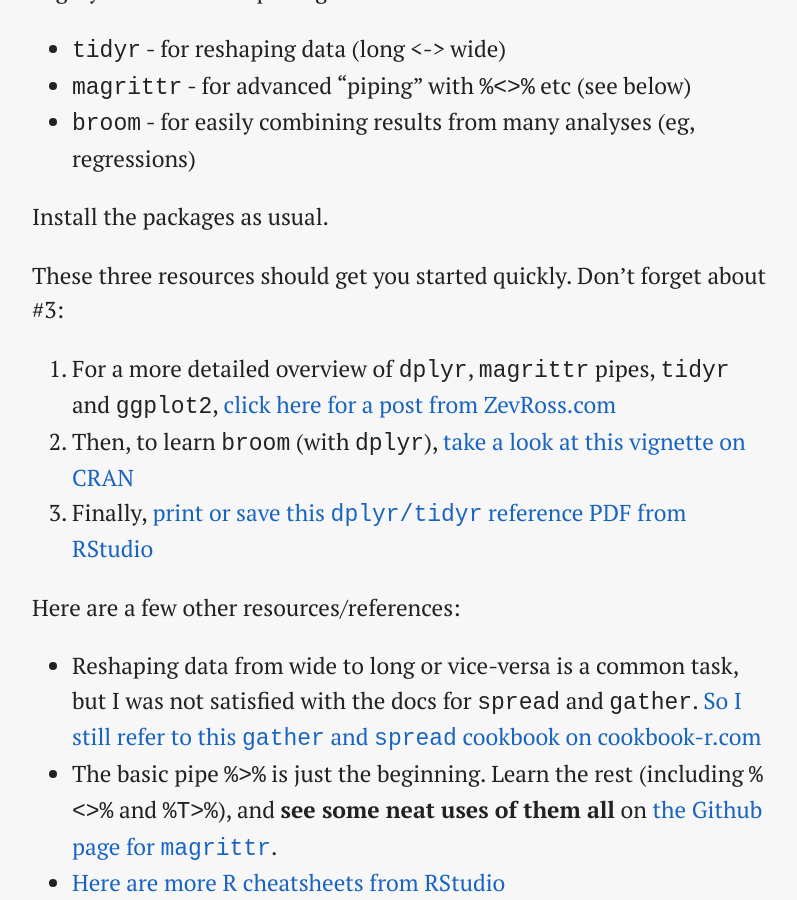
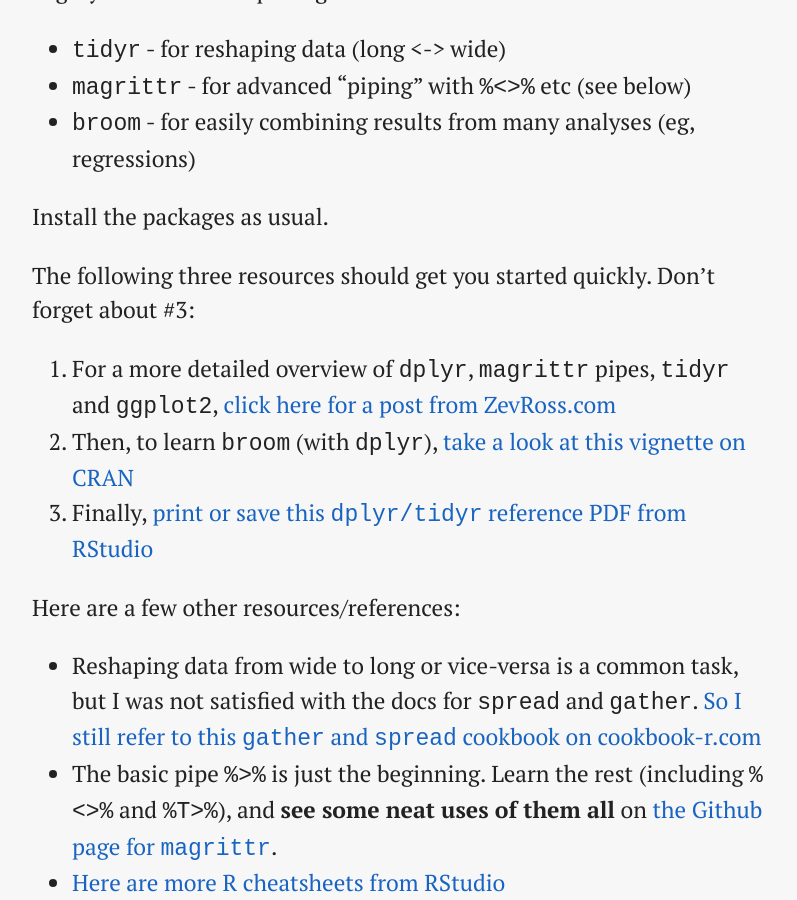
Before and after one commit to pavopax/pavopax.github.io, a Jekyll site: the page built from _posts/2016-06-07-a-new-R-workflow-with-dplyr.md, in a window 1280 px wide and 900 px high, scrolled down 2615 px. Shown: the whole window, without its empty margins (240-1037 px from the left). Built offline with Jekyll 4.4.1, drawn with Linux system fonts in a browser that asks for light colours; nearby versions of some CDN libraries; library files that are not in the unit come from our copies.

Commit message:
[post] tweak

```diff
--- a/_posts/2016-06-07-a-new-R-workflow-with-dplyr.md
+++ b/_posts/2016-06-07-a-new-R-workflow-with-dplyr.md
@@ -81,7 +81,7 @@ Highly recommended packages include:
 
 Install the packages as usual.
 
-These three resources should get you started quickly. Don't forget about #3:
+The following three resources should get you started quickly. Don't forget about #3:
 
 1. For a more detailed overview of `dplyr`, `magrittr` pipes, `tidyr` and
 `ggplot2`, [click here for a post from ZevRoss.com](http://zevross.com/blog/2015/01/13/a-new-data-processing-workflow-for-r-dplyr-magrittr-tidyr-ggplot2/)
```
